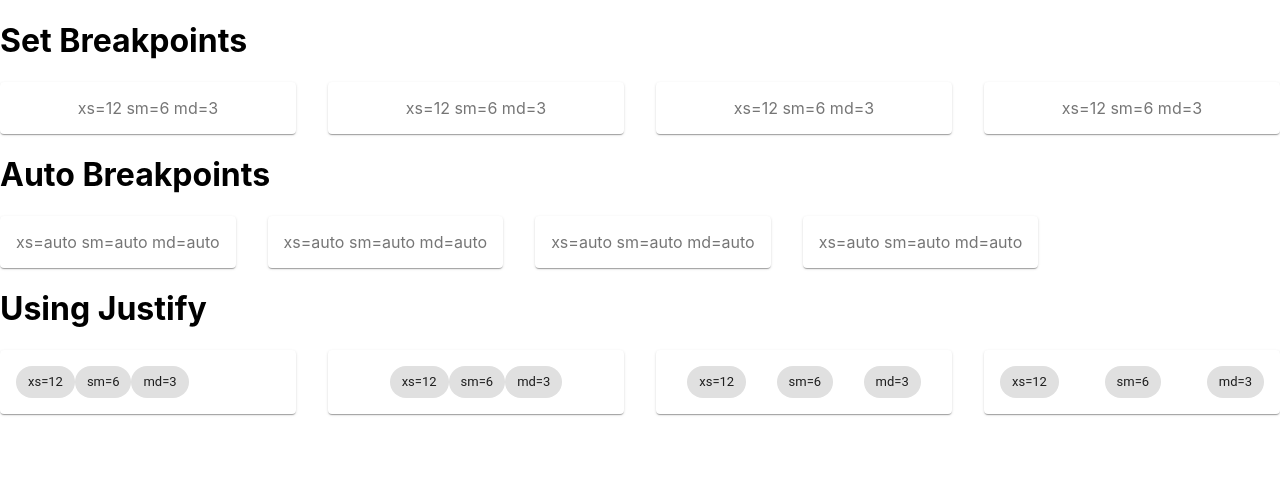
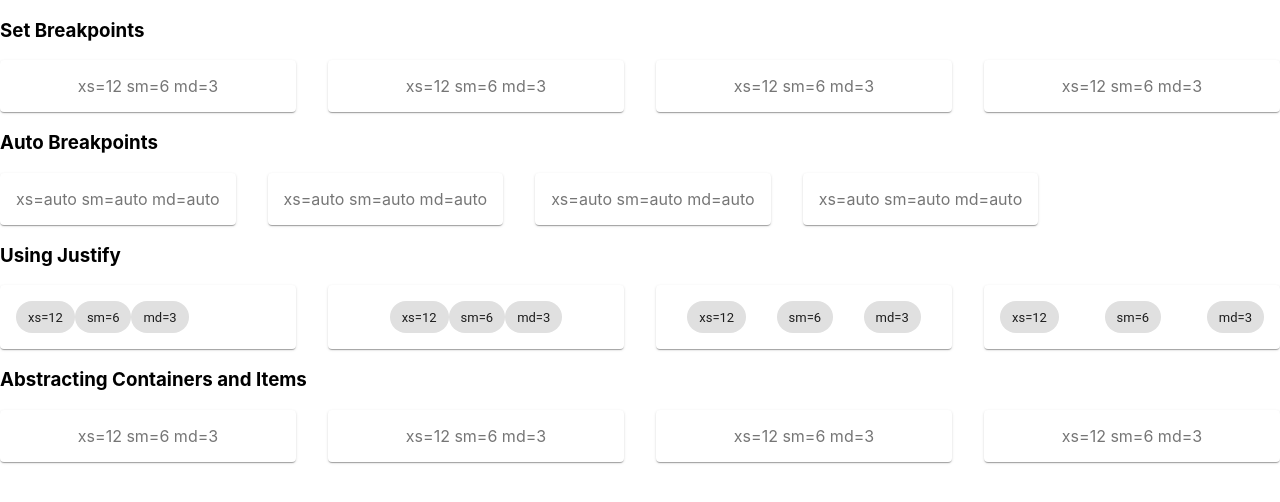
Before and after one commit to maxgdev/mui-sandbox, a React (Create React App) app: page / in a window 1280 px wide. Shown: the top 502 px of the page. Built offline with nearby package versions, Linux system fonts and the light colour scheme.

Commit message:
Added AbstractingContainersAndItems

```diff
--- a/src/App.js
+++ b/src/App.js
@@ -2,15 +2,18 @@ import React from 'react';
 import Breakpoints from './GridExamples/Breakpoints';
 import BreakpointsAuto from './GridExamples/BreakpointsAuto';
 import FillingSpace from './GridExamples/FillingSpace';
+import AbstractingContainersAndItems from './GridExamples/AbstractingContainersAndItems';
 function App() {
   return (
     <div className="App">
-      <h1>Set Breakpoints</h1>
+      <h3>Set Breakpoints</h3>
       <Breakpoints />
-      <h1>Auto Breakpoints</h1>
+      <h3>Auto Breakpoints</h3>
       <BreakpointsAuto />
-      <h1>Using Justify</h1>
+      <h3>Using Justify</h3>
       <FillingSpace />
+      <h3>Abstracting Containers and Items</h3>
+      <AbstractingContainersAndItems />
     </div>
   );
 }
--- /dev/null
+++ b/src/GridExamples/AbstractingContainersAndItems.js
@@ -0,0 +1,42 @@
+import React from 'react';
+
+import { withStyles } from '@material-ui/core/styles';
+import Paper from '@material-ui/core/Paper';
+import Grid from '@material-ui/core/Grid';
+
+const styles = theme => ({
+  root: {
+    flexGrow: 1
+  },
+  paper: {
+    padding: theme.spacing(2),
+    textAlign: 'center',
+    color: theme.palette.text.secondary
+  }
+});
+
+const Container = props => <Grid container {...props} />;
+const Item = props => <Grid item {...props} />;
+
+const AbstractingContainersAndItems = withStyles(styles)(
+  ({ classes }) => (
+    <div className={classes.root}>
+      <Container spacing={4}>
+        <Item xs={12} sm={6} md={3}>
+          <Paper className={classes.paper}>xs=12 sm=6 md=3</Paper>
+        </Item>
+        <Item xs={12} sm={6} md={3}>
+          <Paper className={classes.paper}>xs=12 sm=6 md=3</Paper>
+        </Item>
+        <Item xs={12} sm={6} md={3}>
+          <Paper className={classes.paper}>xs=12 sm=6 md=3</Paper>
+        </Item>
+        <Item xs={12} sm={6} md={3}>
+          <Paper className={classes.paper}>xs=12 sm=6 md=3</Paper>
+        </Item>
+      </Container>
+    </div>
+  )
+);
+
+export default AbstractingContainersAndItems;
```
